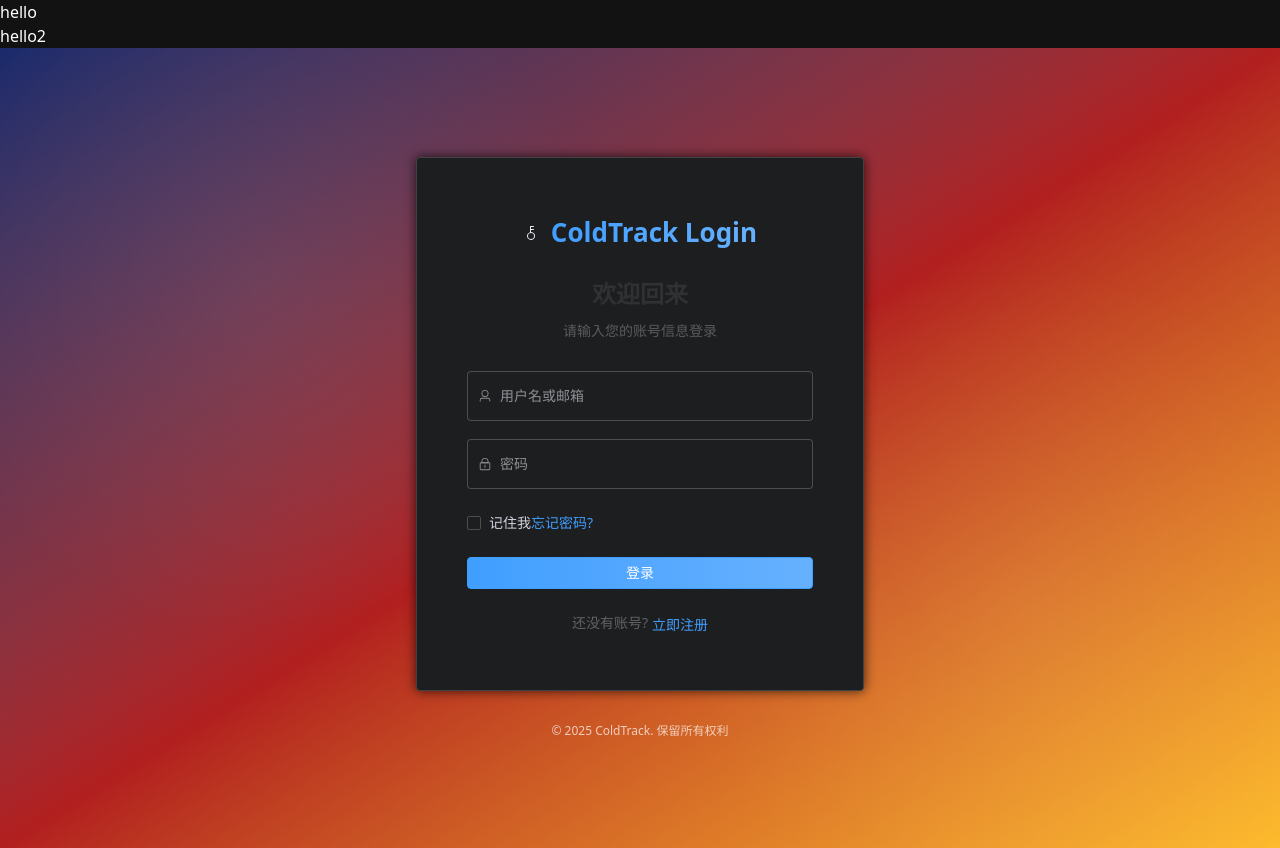
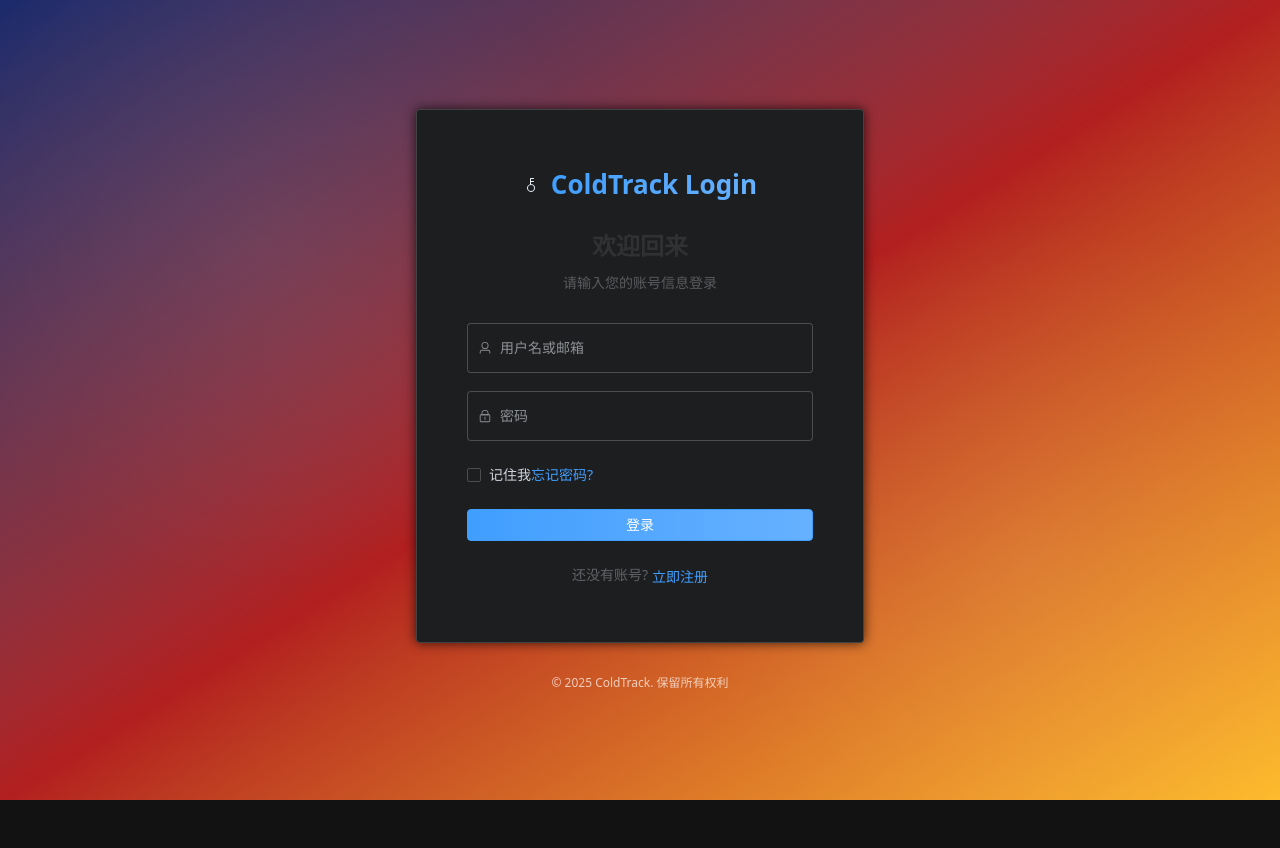
Before and after one commit to abstyle001/ColdTrack-Front, a Vue app: page /#/login in a window 1280 px wide. After the commit the page ends 800 px from the top, so only its background shows below. Built offline with nearby package versions, Linux system fonts and the light colour scheme.

Commit message:
drop: test

```diff
--- a/src/pages/Login.vue
+++ b/src/pages/Login.vue
@@ -1,6 +1,4 @@
 <template>
-  <h1>hello</h1>
-  <h2>hello2</h2>
   <div class="min-h-screen flex flex-col justify-center items-center bg-gradient-to-br from-[#1a2a6c] via-[#b21f1f] to-[#fdbb2d] p-4 relative overflow-hidden">
     <div class="absolute inset-0 bg-[radial-gradient(circle_at_20%_30%,rgba(255,255,255,0.05)_0%,transparent_30%),radial-gradient(circle_at_80%_70%,rgba(255,255,255,0.05)_0%,transparent_30%)]"></div>
     <el-card class="w-full max-w-md rounded-xl shadow-[0_15px_50px_rgba(0,0,0,0.2)] overflow-hidden relative z-10 bg-white/96 backdrop-blur-sm transition-all duration-400 hover:-translate-y-2 hover:shadow-[0_20px_60px_rgba(0,0,0,0.25)]">
```
